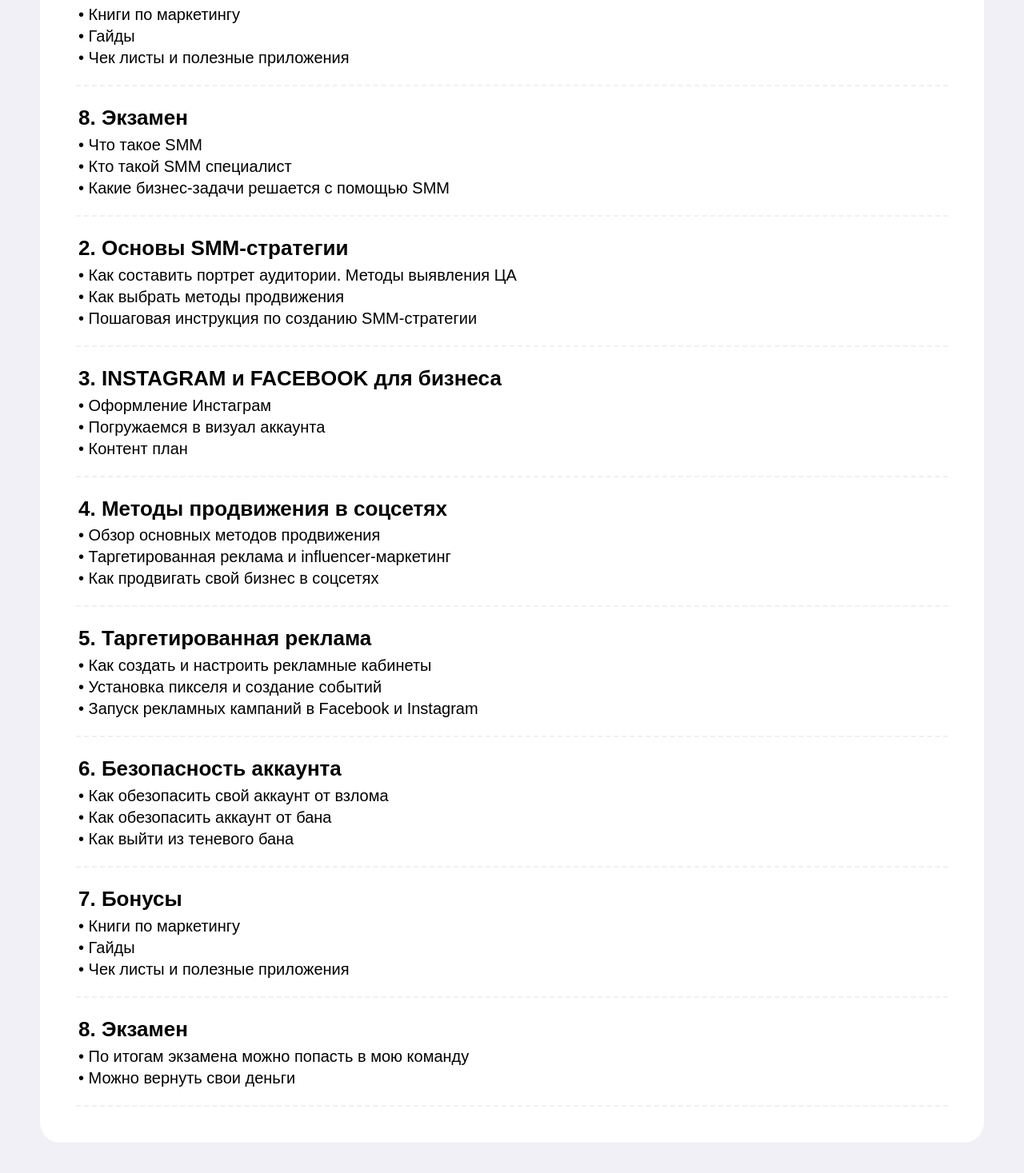
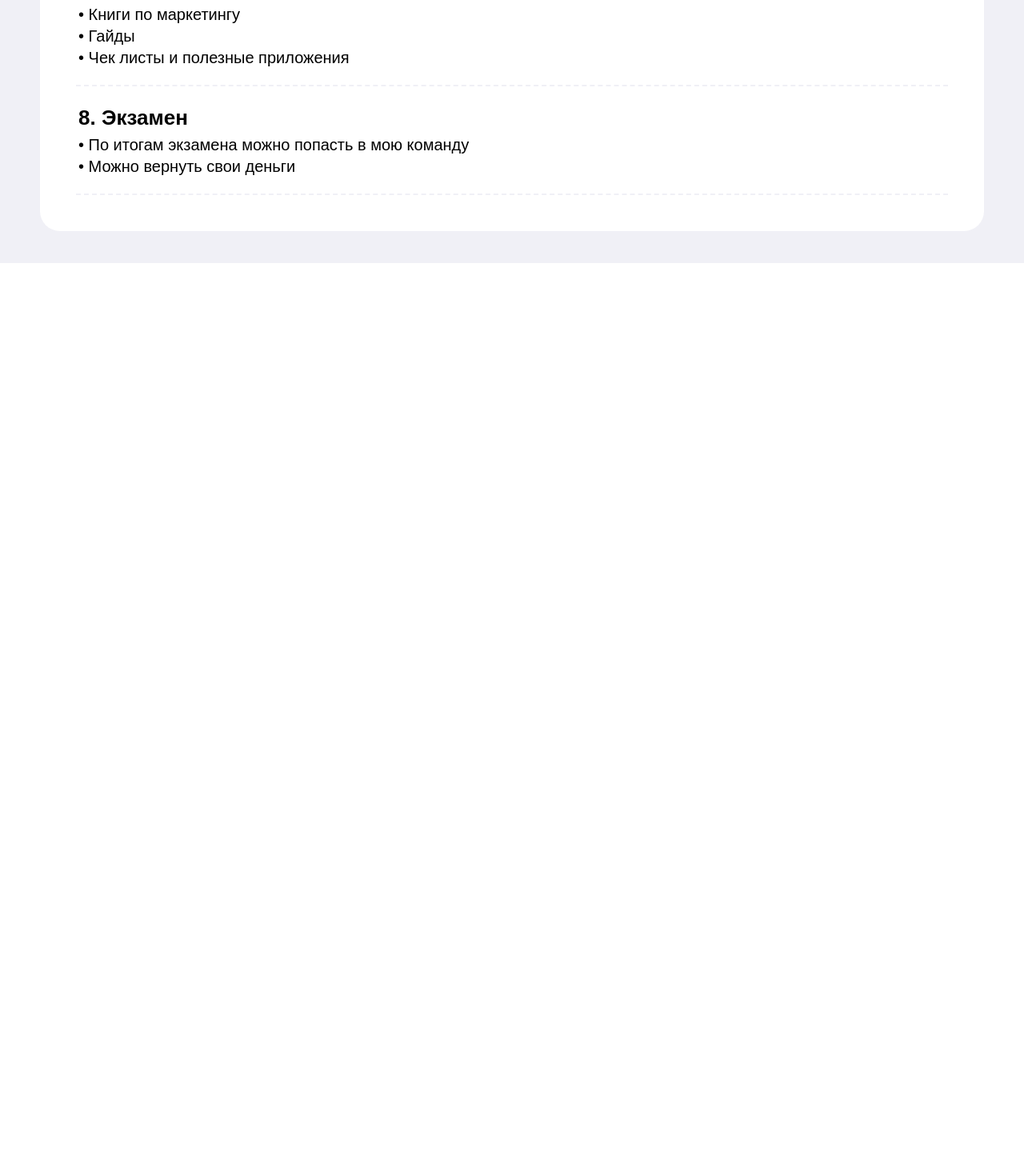
Before and after one commit to jovid1242/smm_shablon, a React (Create React App) app: page / in a window 1280 px wide. Shown: the part 2022-3489 px from the top of the page at 80% size. After the commit the page ends 2351 px from the top, so only its background shows below. Built offline with nearby package versions, Linux system fonts and the light colour scheme.

Commit message:
edit course programs

```diff
--- a/src/pages/Home.js
+++ b/src/pages/Home.js
@@ -133,62 +133,6 @@ export default function Home() {
                 </li>
                 <li>
                   <div className="title">
-                    <h2>8. Экзамен</h2>
-                  </div>
-                  <p>• Что такое SMM </p>
-                  <p>• Кто такой SMM специалист </p>
-                  <p>• Какие бизнес-задачи решается с помощью SMM </p>
-                </li>
-                <li>
-                  <div className="title">
-                    <h2>2. Основы SMM-стратегии </h2>
-                  </div>
-                  <p> • Как составить портрет аудитории. Методы выявления ЦА</p>
-                  <p>• Как выбрать методы продвижения </p>
-                  <p>• Пошаговая инструкция по созданию SMM-стратегии </p>
-                </li>
-                <li>
-                  <div className="title">
-                    <h2>3. INSTAGRAM и FACEBOOK для бизнеса </h2>
-                  </div>
-                  <p>• Оформление Инстаграм </p>
-                  <p>• Погружаемся в визуал аккаунта </p>
-                  <p>• Контент план </p>
-                </li>
-                <li>
-                  <div className="title">
-                    <h2>4. Методы продвижения в соцсетях </h2>
-                  </div>
-                  <p>• Обзор основных методов продвижения </p>
-                  <p>• Таргетированная реклама и influencer-маркетинг </p>
-                  <p>• Как продвигать свой бизнес в соцсетях </p>
-                </li>
-                <li>
-                  <div className="title">
-                    <h2> 5. Таргетированная реклама</h2>
-                  </div>
-                  <p>• Как создать и настроить рекламные кабинеты </p>
-                  <p>• Установка пикселя и создание событий </p>
-                  <p>• Запуск рекламных кампаний в Facebook и Instagram </p>
-                </li>
-                <li>
-                  <div className="title">
-                    <h2>6. Безопасность аккаунта </h2>
-                  </div>
-                  <p>• Как обезопасить свой аккаунт от взлома </p>
-                  <p>• Как обезопасить аккаунт от бана </p>
-                  <p>• Как выйти из теневого бана </p>
-                </li>
-                <li>
-                  <div className="title">
-                    <h2>7. Бонусы </h2>
-                  </div>
-                  <p>• Книги по маркетингу </p>
-                  <p>• Гайды </p>
-                  <p>• Чек листы и полезные приложения </p>
-                </li>
-                <li>
-                  <div className="title">
                     <h2>8. Экзамен </h2>
                   </div>
                   <p>• По итогам экзамена можно попасть в мою команду </p>
```
